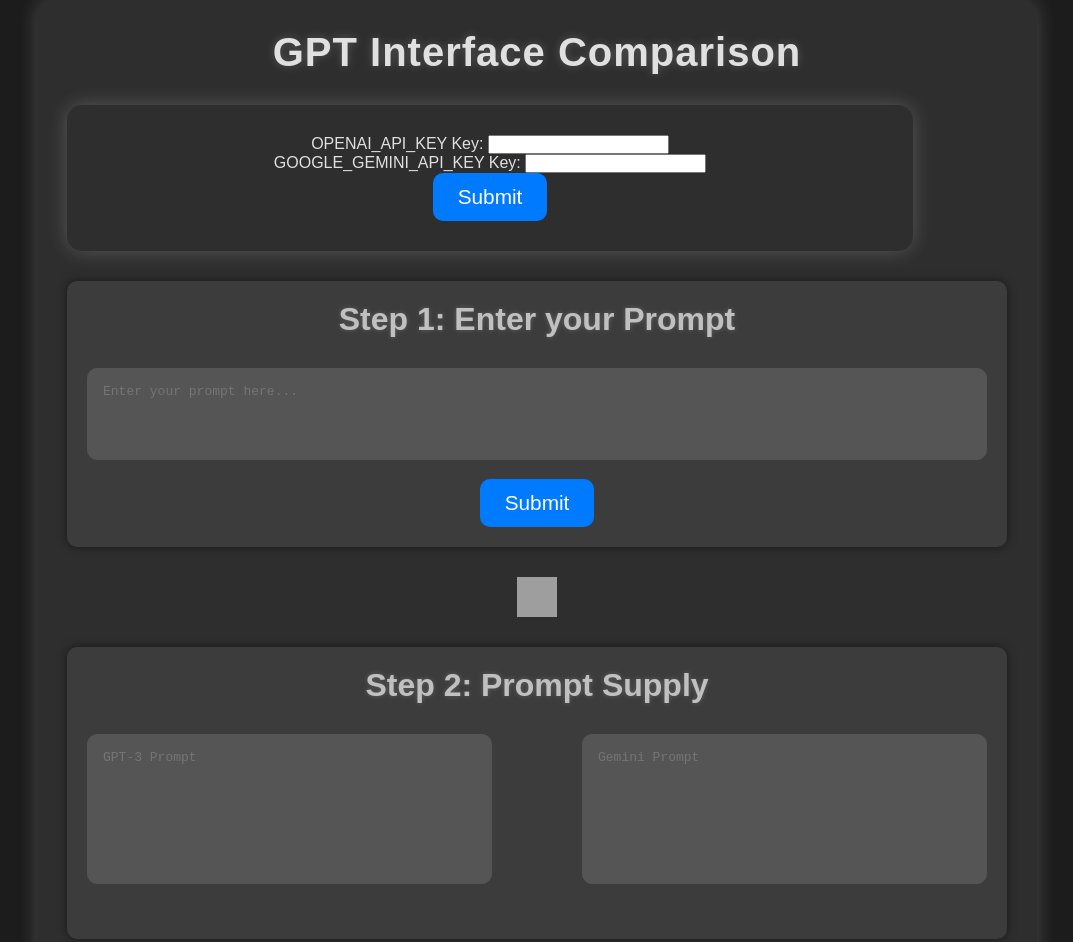
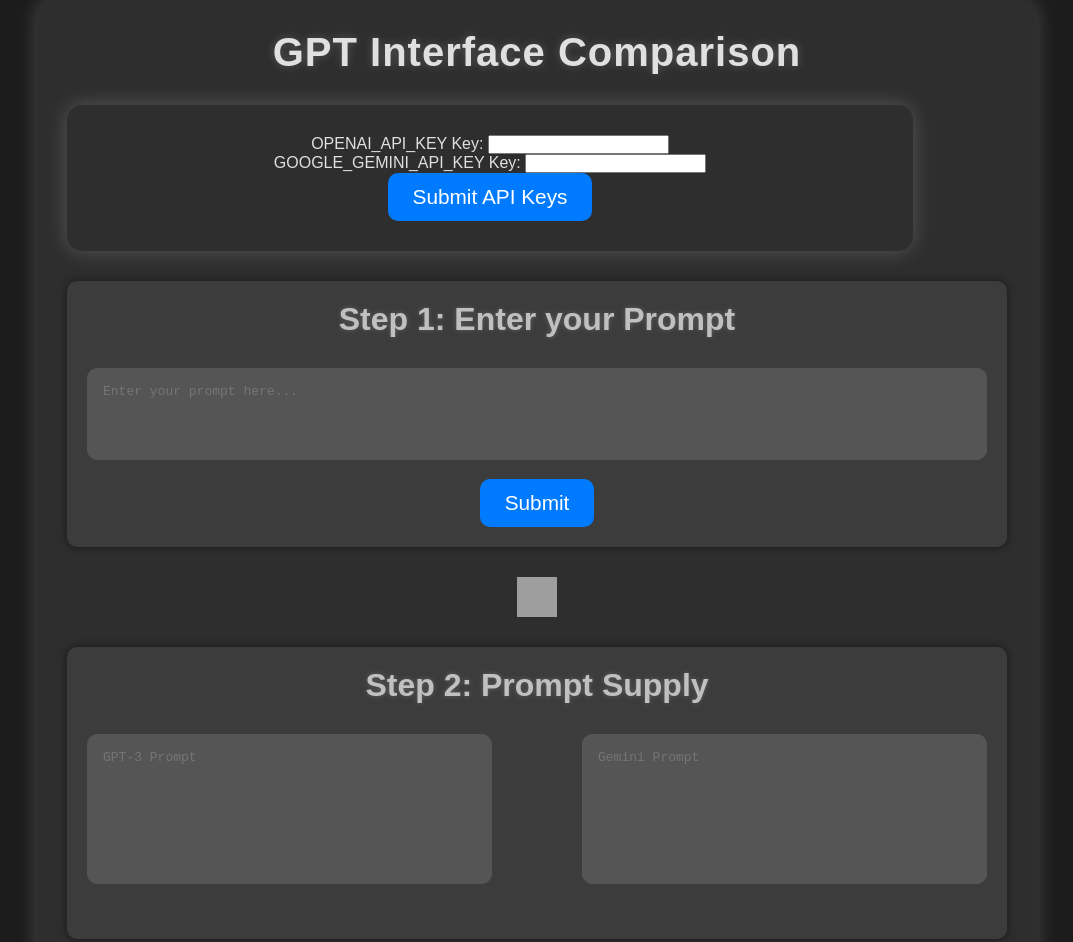
Before and after one commit to free4hny/gpt2, a website: page public/index.html in a window 1280 px wide. Shown: the top 942 px of the page, without its empty margins (103-1176 px from the left). Drawn offline with Linux system fonts and the light colour scheme; grey boxes are pictures that could not be loaded.

Commit message:
Update index.html

```diff
--- a/public/index.html
+++ b/public/index.html
@@ -17,7 +17,7 @@
                 <input type="password" id="OPENAI_API_KEY" name="oapiKey" required><br>
                 <label for="GOOGLE_GEMINI_API_KEY">GOOGLE_GEMINI_API_KEY Key:</label>
                 <input type="password" id="GOOGLE_GEMINI_API_KEY" name="gapiKey" required><br>
-                <button type="button" onclick="alert('API Keys Submitted, continue with STEP 1')">Submit</button>
+                <button type="submit" value="Submit" onclick="alert('Hello World!')">Submit API Keys</button>
             </form>
         </div>
 
```
